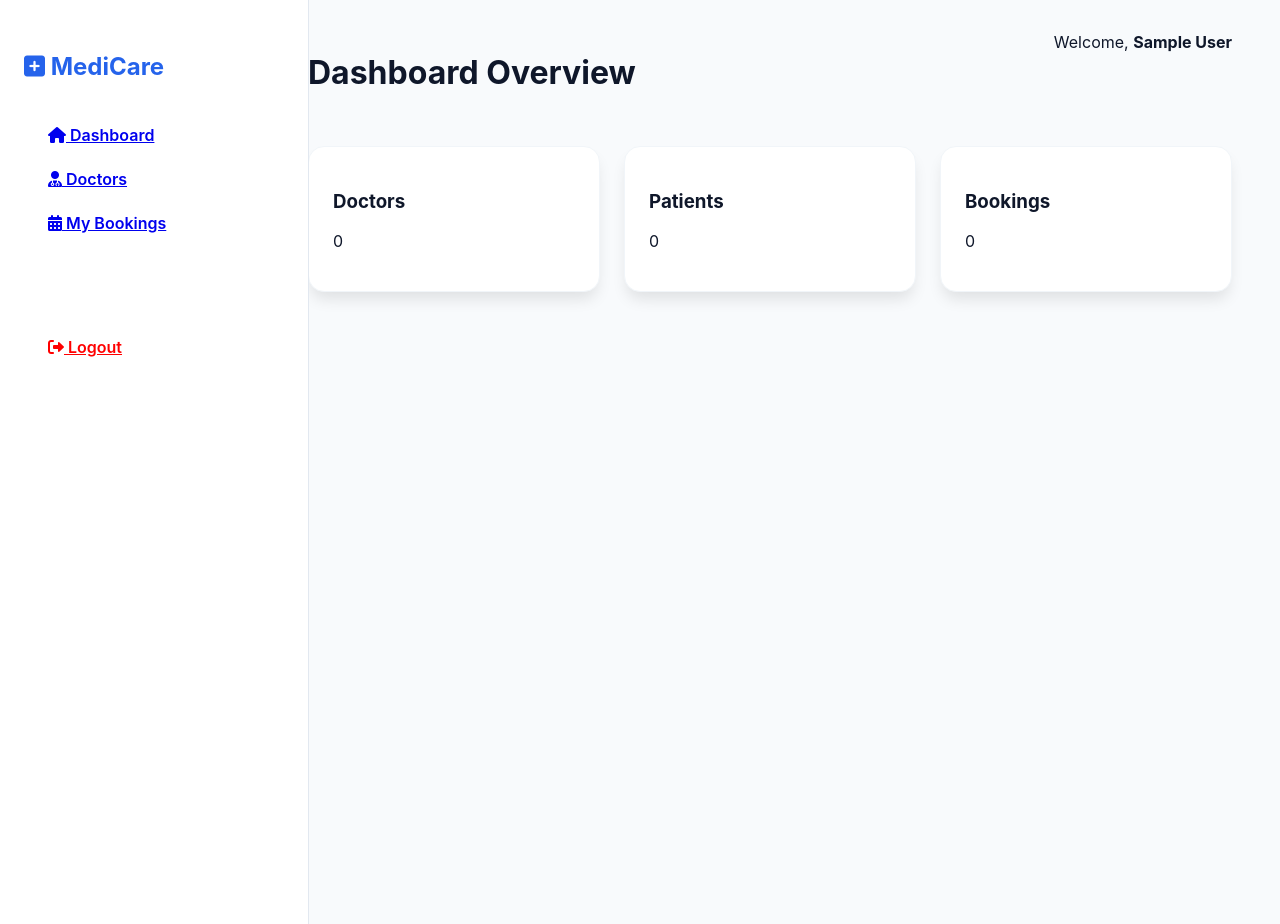
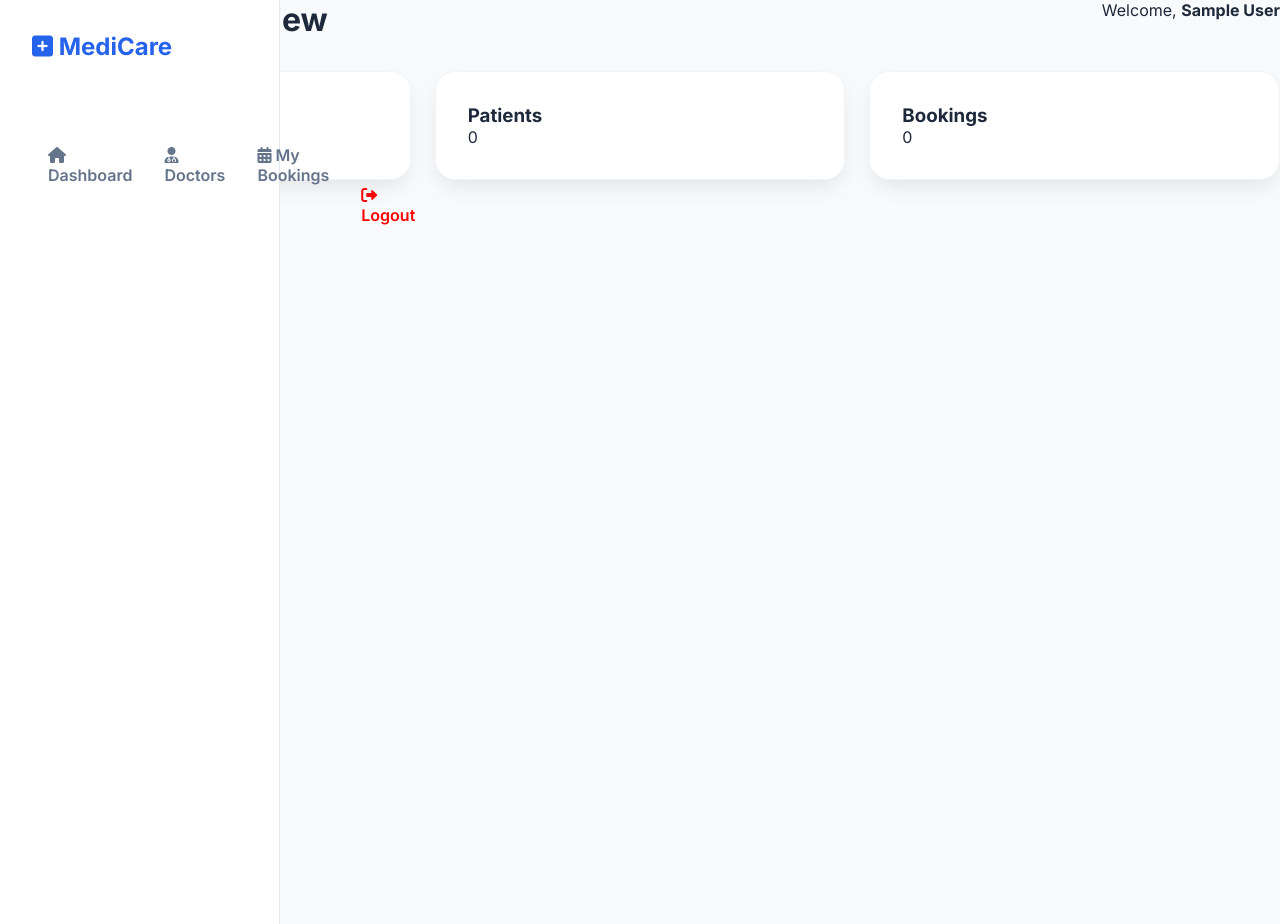
Before and after one commit to hereflorex/Medicare-project---by-florex-, a Flask app: page /dashboard in a window 1280 px wide. Run offline with Flask 3, Linux system fonts and the light colour scheme; the visitor is signed in with stand-in values (Sample User, id 1).

Commit message:
Update style.css

```diff
--- a/static/css/style.css
+++ b/static/css/style.css
@@ -1,55 +1,68 @@
+@import url('https://fonts.googleapis.com/css2?family=Inter:wght@300;400;600;700&display=swap');
+
 :root {
     --primary: #2563eb;
-    --primary-dark: #1e40af;
-    --bg-light: #f8fafc;
-    --sidebar-bg: #ffffff;
-    --text-main: #0f172a;
-    --text-muted: #64748b;
-    --glass: rgba(255, 255, 255, 0.7);
-    --shadow: 0 10px 15px -3px rgba(0, 0, 0, 0.1);
+    --primary-light: #dbeafe;
+    --text-dark: #1e293b;
+    --text-gray: #64748b;
+    --bg-gray: #f8fafc;
+    --white: #ffffff;
+    --shadow: 0 10px 25px -5px rgba(0, 0, 0, 0.1);
 }
 
-body {
-    font-family: 'Inter', sans-serif;
-    background-color: var(--bg-light);
-    margin: 0; color: var(--text-main);
+* { margin: 0; padding: 0; box-sizing: border-box; font-family: 'Inter', sans-serif; }
+
+body { background-color: var(--bg-gray); color: var(--text-dark); overflow-x: hidden; }
+
+/* Navbar/Hero Landing */
+.hero-section {
+    background: linear-gradient(135deg, #eff6ff 0%, #ffffff 100%);
+    min-height: 100vh; padding: 2rem 10%; display: flex; flex-direction: column;
 }
 
-/* Dashboard Layout */
-.app-container { display: flex; min-height: 100vh; }
+nav { display: flex; justify-content: space-between; align-items: center; margin-bottom: 4rem; }
+
+.logo { font-size: 1.5rem; font-weight: 700; color: var(--primary); display: flex; align-items: center; gap: 10px; }
+
+/* Modal Design */
+.modal {
+    display: none; position: fixed; z-index: 1000; left: 0; top: 0; width: 100%; height: 100%;
+    background: rgba(0,0,0,0.45); backdrop-filter: blur(5px); align-items: center; justify-content: center;
+}
+
+.modal-content {
+    background: white; padding: 2.5rem; border-radius: 24px; width: 400px; box-shadow: var(--shadow);
+    animation: slideUp 0.3s ease;
+}
+
+@keyframes slideUp { from { transform: translateY(20px); opacity: 0; } to { transform: translateY(0); opacity: 1; } }
+
+/* Sidebar Layout */
+.app-layout { display: flex; min-height: 100vh; }
 
 .sidebar {
-    width: 260px; background: white; border-right: 1px solid #e2e8f0;
-    padding: 2rem 1.5rem; position: fixed; height: 100vh;
+    width: 280px; background: white; border-right: 1px solid #e2e8f0; padding: 2rem;
+    position: fixed; height: 100vh;
 }
 
-.main-content { margin-left: 260px; flex: 1; padding: 2rem 3rem; }
-
-/* Components */
-.card {
-    background: white; border-radius: 16px; padding: 1.5rem;
-    box-shadow: var(--shadow); border: 1px solid #f1f5f9;
+.sidebar a {
+    display: flex; align-items: center; gap: 12px; padding: 12px 16px; margin-bottom: 8px;
+    text-decoration: none; color: var(--text-gray); border-radius: 12px; transition: 0.2s;
 }
 
-.btn {
-    padding: 0.75rem 1.5rem; border-radius: 10px; cursor: pointer;
-    font-weight: 600; transition: all 0.2s; border: none;
-}
+.sidebar a:hover, .sidebar a.active { background: var(--primary-light); color: var(--primary); font-weight: 600; }
+
+.content-area { margin-left: 280px; flex: 1; padding: 3rem; }
+
+/* Cards & Buttons */
+.card { background: white; border-radius: 20px; padding: 2rem; box-shadow: var(--shadow); border: 1px solid #f1f5f9; }
+
+.btn { padding: 12px 24px; border-radius: 12px; border: none; cursor: pointer; font-weight: 600; transition: 0.2s; }
 
 .btn-primary { background: var(--primary); color: white; }
-.btn-primary:hover { background: var(--primary-dark); transform: translateY(-2px); }
 
-/* Grid for Stats */
-.stats-grid { display: grid; grid-template-columns: repeat(3, 1fr); gap: 1.5rem; margin-bottom: 2rem; }
+.btn-primary:hover { transform: translateY(-2px); box-shadow: 0 10px 15px -3px rgba(37, 99, 235, 0.3); }
 
-/* Form Design */
-.input-group { margin-bottom: 1.2rem; }
-.input-group input {
-    width: 100%; padding: 0.8rem; border-radius: 8px; border: 1px solid #cbd5e1;
-}
+.stats-grid { display: grid; grid-template-columns: repeat(auto-fit, minmax(240px, 1fr)); gap: 1.5rem; }
 
-/* Modal */
-.modal {
-    position: fixed; top: 0; left: 0; width: 100%; height: 100%;
-    background: rgba(0,0,0,0.5); display: none; align-items: center; justify-content: center;
-}
+input, select { width: 100%; padding: 12px; border: 1px solid #e2e8f0; border-radius: 10px; margin-top: 5px; margin-bottom: 15px; }
```
